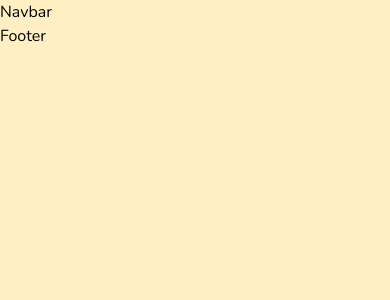
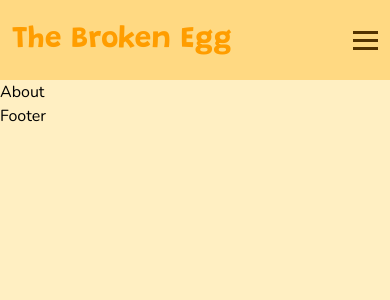
Before and after one commit to Lasseignejk/TheBrokenEgg, a React (Vite) app: page /about in a window 390 px wide. Before the commit this address had no page. Shown: the top 300 px of the page. Built offline with nearby package versions, Linux system fonts and the light colour scheme.

Commit message:
css edits to navbar
fully responsive navbar; created about page and recipe card component and updated routes on app.tsx

```diff
--- a/src/App.tsx
+++ b/src/App.tsx
@@ -1,9 +1,10 @@
 import { Routes, Route } from "react-router-dom";
 import Footer from "./components/Footer";
-import Home from "./components/Home";
+import Home from "./pages/Home";
 import Navbar from "./components/Navbar";
-import Recipe from "./components/Recipe";
-import Search from "./components/Search";
+import Recipe from "./pages/Recipe";
+import Search from "./pages/Search";
+import About from "./pages/About";
 function App() {
 	return (
 		<div>
@@ -12,6 +13,7 @@ function App() {
 
 				<Routes>
 					<Route path="/" element={<Home />} />
+					<Route path="/about" element={<About />} />
 					<Route path="search">
 						<Route index element={<Search />} />
 						<Route path=":recipeid" element={<Recipe />} />
--- /dev/null
+++ b/src/components/Navbar.css
@@ -0,0 +1,13 @@
+.hamburger.active .bar:nth-child(2) {
+	opacity: 0;
+}
+.hamburger.active .bar:nth-child(1) {
+	transform: translateY(8px) rotate(45deg);
+}
+.hamburger.active .bar:nth-child(3) {
+	transform: translateY(-8px) rotate(-45deg);
+}
+
+.nav-menu.active {
+	left: 0;
+}
--- a/src/components/Navbar.tsx
+++ b/src/components/Navbar.tsx
@@ -1,7 +1,53 @@
 import React from "react";
+import { Link } from "react-router-dom";
+import "./Navbar.css";
 
 const Navbar = () => {
-	return <div>Navbar</div>;
+	const showNavbar = () => {
+		const navMenu = document.querySelector(".nav-menu") as HTMLDivElement;
+		const hamburger = document.querySelector(".hamburger") as HTMLDivElement;
+		navMenu.classList.toggle("active");
+		hamburger.classList.toggle("active");
+	};
+
+	return (
+		<nav className="navbar h-20 flex justify-between items-center px-3 bg-[#ffd982] relative text-main">
+			<h1 className="text-3xl font-grandStand text-main font-[700]">
+				<Link to={"/"}>The Broken Egg</Link>
+			</h1>
+
+			<ul className="nav-menu w-full fixed flex flex-col transition-all duration-[0.3s] ease-in-out text-center justify-between items-center gap-5 text-text bg-[#ffd982] top-[70px] left-[-100%] md:static md:flex-row md:w-96 md:text-left md:transition-none">
+				<li className="nav-item">
+					<Link
+						to={"/"}
+						className="transition-colors ease-in duration-75 hover:text-main text-2xl font-bold md:text-xl">
+						Home
+					</Link>
+				</li>
+				<li className="nav-item">
+					<Link
+						to={"/about"}
+						className="transition-colors ease-in duration-75 hover:text-main text-2xl font-bold md:text-xl">
+						About
+					</Link>
+				</li>
+				<li className="nav-text">
+					<Link
+						to={"/search"}
+						className="transition-colors ease-in duration-75 hover:text-main text-2xl font-bold md:text-xl">
+						Search Recipes
+					</Link>
+				</li>
+			</ul>
+			<div
+				className="hamburger md:hidden cursor-pointer"
+				onClick={() => showNavbar()}>
+				<span className="bar block w-[25px] h-[3px] my-[5px] mx-auto transition-all duration-[0.3s] ease-in-out bg-text"></span>
+				<span className="bar block w-[25px] h-[3px] my-[5px] mx-auto transition-all duration-[0.3s] ease-in-out bg-text"></span>
+				<span className="bar block w-[25px] h-[3px] my-[5px] mx-auto transition-all duration-[0.3s] ease-in-out bg-text"></span>
+			</div>
+		</nav>
+	);
 };
 
 export default Navbar;
--- /dev/null
+++ b/src/components/RecipeCard.tsx
@@ -0,0 +1,7 @@
+import React from "react";
+
+const RecipeCard = () => {
+	return <div>RecipeCard</div>;
+};
+
+export default RecipeCard;
--- a/src/index.css
+++ b/src/index.css
@@ -17,4 +17,5 @@ body {
 	min-height: 100%;
 	font-family: var(--bodyFont);
 	background-color: var(--background);
+	box-sizing: border-box;
 }
--- /dev/null
+++ b/src/pages/About.tsx
@@ -0,0 +1,7 @@
+import React from "react";
+
+const About = () => {
+	return <div>About</div>;
+};
+
+export default About;
--- a/src/pages/Search.tsx
+++ b/src/pages/Search.tsx
@@ -1,4 +1,8 @@
 import React from "react";
+import { useAppDispatch, useAppSelector } from "../functions/hooks";
+import { useState, useEffect } from "react";
+import { searchRecipe, reset } from "../reducers/RecipieSlice";
+import RecipeCard from "../components/RecipeCard";
 
 const Search = () => {
 	return <div>Search</div>;
--- a/tailwind.config.cjs
+++ b/tailwind.config.cjs
@@ -5,6 +5,12 @@ module.exports = {
 		fontFamily: {
 			grandStand: ["Grandstander", "cursive"],
 			nunito: ["Nunito", "sans-serif"],
+		},
+		screens: {
+			sm: "480px",
+			md: "768px",
+			lg: "976px",
+			xl: "1440px",
 		},
 		extend: {
 			colors: {
```
Also changed, not shown: 1 other file (tests, documents, lock files or other folders).
